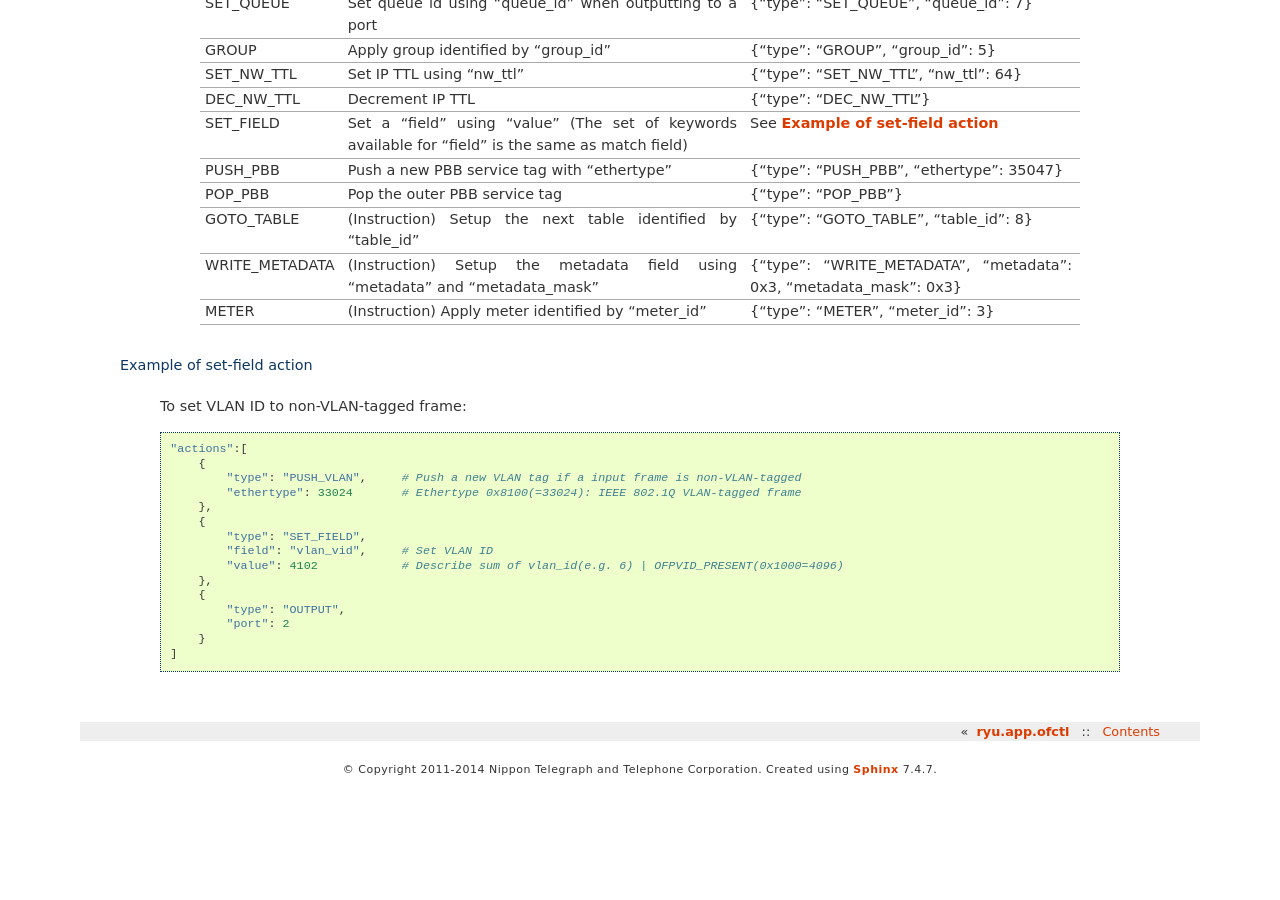
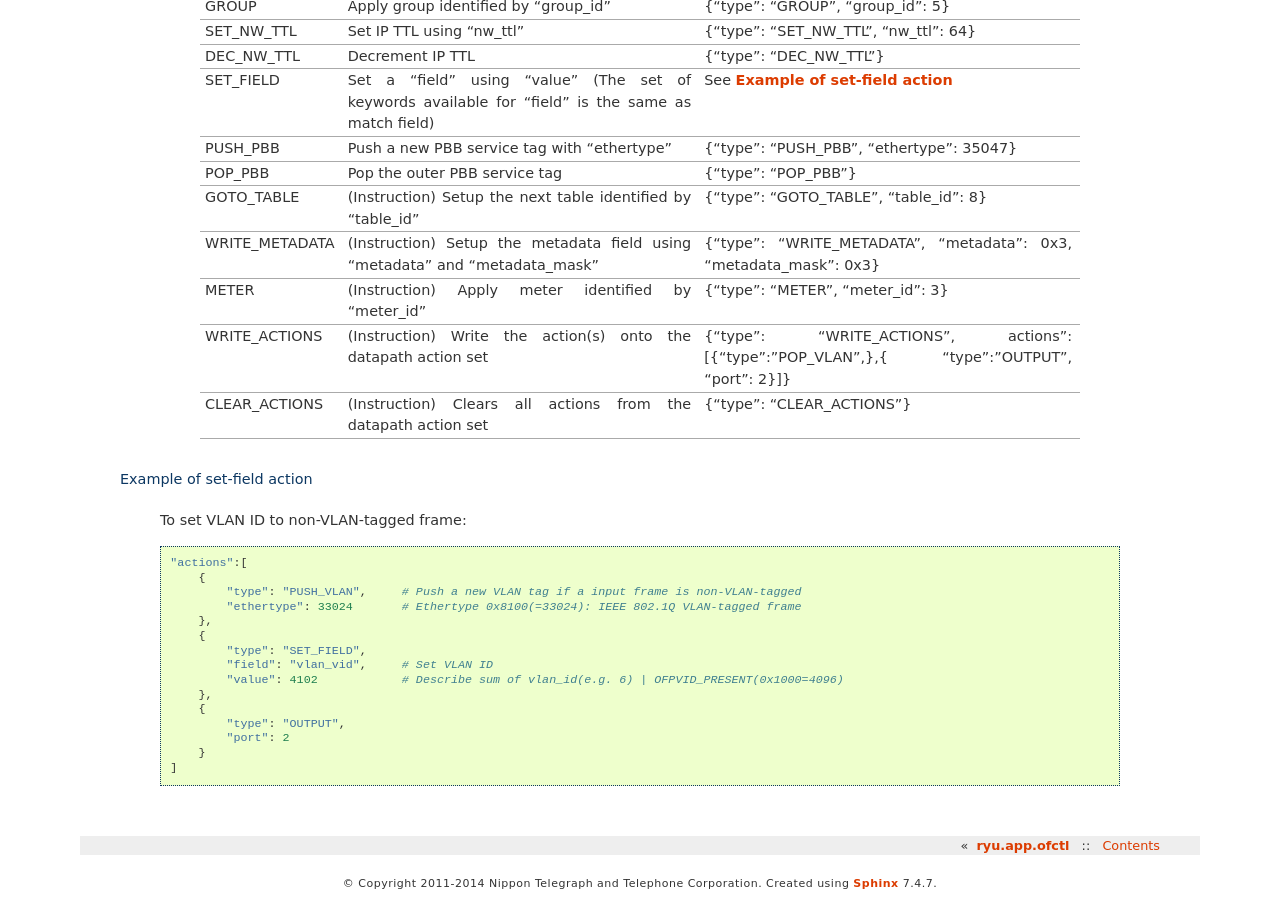
Before and after one commit to faucetsdn/ryu, a Sphinx documentation site: the page built from doc/source/app/ofctl_rest.rst, in a window 1280 px wide and 900 px high, scrolled down 30876 px. Built offline with Sphinx 7.4.7, drawn with Linux system fonts in a browser that asks for light colours; before the commit the page ends 31662 px from its top, so only the background shows below that.

Commit message:
doc/app/ofctl_rest: Add command examples for WRITE/CLEAR_ACTIONS
Signed-off-by: Minoru TAKAHASHI <takahashi.minoru7@gmail.com>
Signed-off-by: FUJITA Tomonori <fujita.tomonori@lab.ntt.co.jp>

```diff
--- a/doc/source/app/ofctl_rest.rst
+++ b/doc/source/app/ofctl_rest.rst
@@ -1794,6 +1794,8 @@ Description of Actions on request messages
         GOTO_TABLE      (Instruction) Setup the next table identified by "table_id"                  {"type": "GOTO_TABLE", "table_id": 8}
         WRITE_METADATA  (Instruction) Setup the metadata field using "metadata" and "metadata_mask"  {"type": "WRITE_METADATA", "metadata": 0x3, "metadata_mask": 0x3}
         METER           (Instruction) Apply meter identified by "meter_id"                           {"type": "METER", "meter_id": 3}
+        WRITE_ACTIONS   (Instruction) Write the action(s) onto the datapath action set               {"type": "WRITE_ACTIONS", actions":[{"type":"POP_VLAN",},{ "type":"OUTPUT", "port": 2}]}
+        CLEAR_ACTIONS   (Instruction) Clears all actions from the datapath action set                {"type": "CLEAR_ACTIONS"}
         =============== ============================================================================ ==================================================================
 
 .. _example-of-set-field-action:
```
